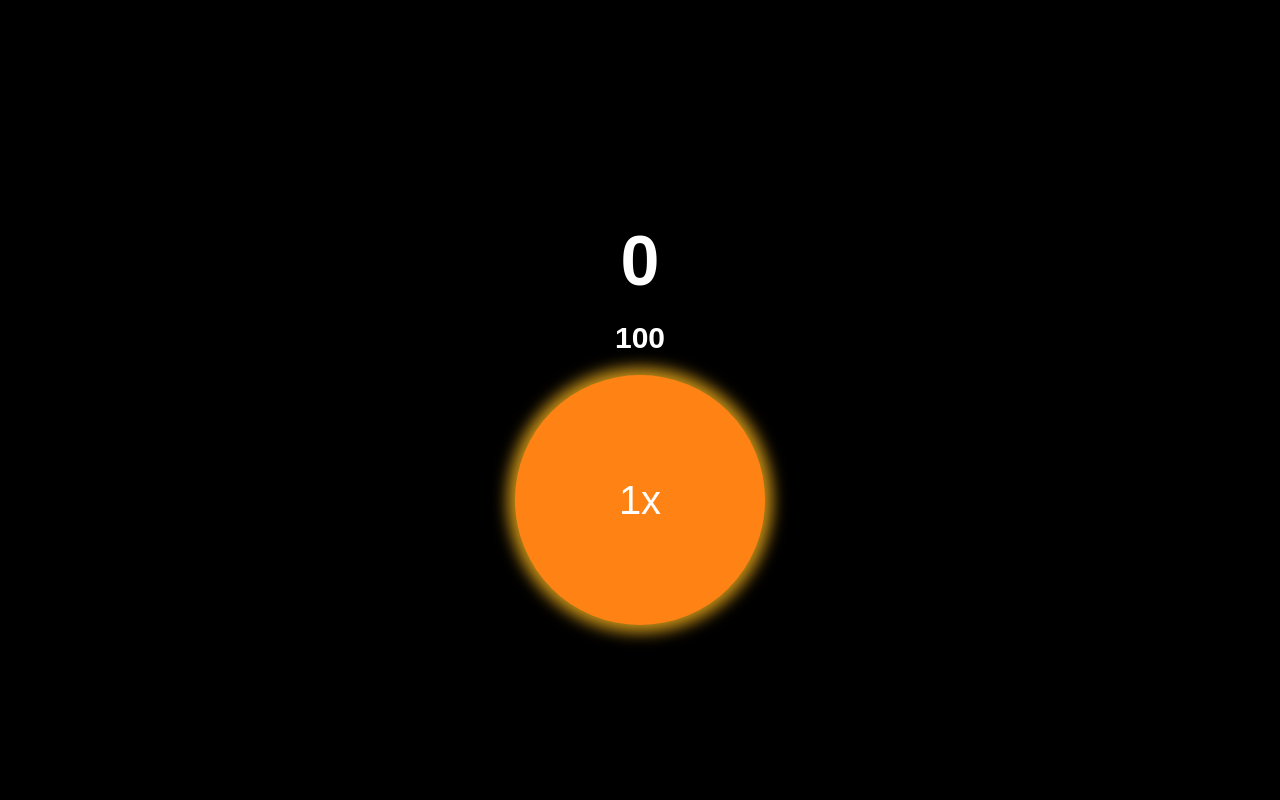
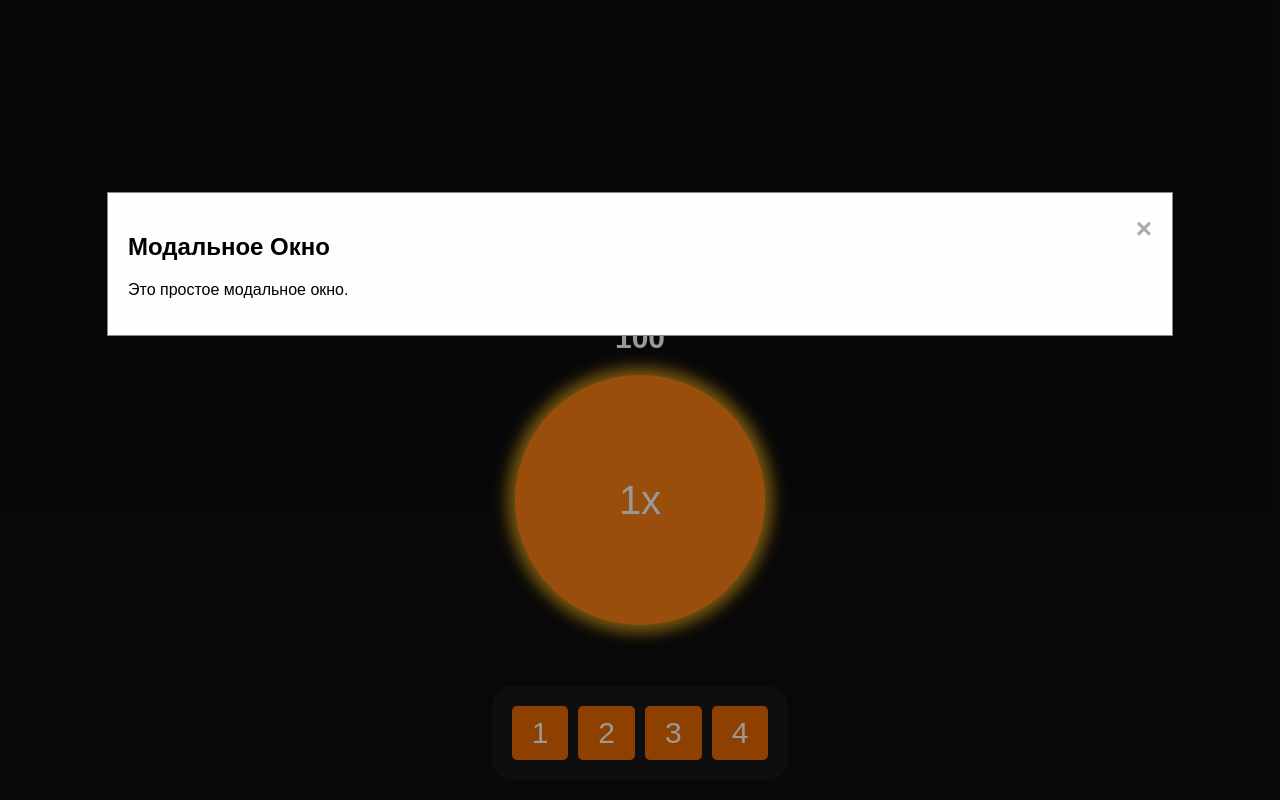
Before and after one commit to Allkrivtim/Crypto-Lab, a FastAPI app: page / in a window 1280 px wide. Run offline with FastAPI, Linux system fonts and the light colour scheme.

Commit message:
0.1.0.1
Добавлено модальное окно и блок кнопок навигации

```diff
--- a/app/static/script.js
+++ b/app/static/script.js
@@ -1,6 +1,9 @@
 const button_elm = document.getElementById("mine_button");
 const score_elm = document.getElementById("score");
 const energy_elm = document.getElementById("energy");
+const modal = document.getElementById("myModal");
+const btn = document.getElementById("btn_1");
+const span = document.getElementsByClassName("close")[0];
 
 let clicks = 0;
 let wait = 0;
@@ -80,3 +83,17 @@ function send_tokens() {
   clicks = 0;
 }
 setInterval(regenerateEnergy, 1000);
+
+btn.onclick = function () {
+  modal.style.display = "block";
+};
+
+span.onclick = function () {
+  modal.style.display = "none";
+};
+
+window.onclick = function (event) {
+  if (event.target === modal) {
+    modal.style.display = "none";
+  }
+};
--- a/app/static/styles.css
+++ b/app/static/styles.css
@@ -5,7 +5,7 @@ body {
   align-items: center;
   height: 100vh;
   margin: 0;
-  background-color: #000000;
+  background-color: #0d0d0d;
   flex-direction: column;
 }
 
@@ -104,3 +104,60 @@ body {
     box-shadow: 0 0 10px 2px rgba(255, 186, 30, 0.5);
   }
 }
+
+.button-container {
+  display: flex;
+  position: fixed;
+  bottom: 20px;
+  flex-direction: row;
+  gap: 10px;
+  padding: 20px;
+  border: 0px;
+  border-radius: 20px;
+  background-color: #171717;
+}
+
+.button {
+  padding: 10px 20px;
+  border: none;
+  border-radius: 5px;
+  background-color: #ec6a00;
+  color: white;
+  font-size: 30px;
+}
+
+.modal {
+  position: fixed;
+  z-index: 1;
+  left: 0;
+  top: 0;
+  width: 100%;
+  height: 100%;
+  overflow: auto;
+  background-color: rgb(255, 255, 255);
+  background-color: rgba(0, 0, 0, 0.4);
+}
+
+.modal-content {
+  background-color: #fefefe;
+  margin: 15% auto;
+  /* 15% сверху и по центру */
+  padding: 20px;
+  border: 1px solid #888;
+  width: 80%;
+  /* Ширина */
+}
+
+.close {
+  color: #aaa;
+  float: right;
+  font-size: 28px;
+  font-weight: bold;
+}
+
+.close:hover,
+.close:focus {
+  color: black;
+  text-decoration: none;
+  cursor: pointer;
+}
--- a/app/templates/index.html
+++ b/app/templates/index.html
@@ -17,6 +17,19 @@
     <h1 class='energy' id='energy'>100</h1>
     <button name='button' id='mine_button' class="mine_button">1x</button>
   </div>
+  <div class="button-container">
+    <button class="button" id="btn_1">1</button>
+    <button class="button">2</button>
+    <button class="button">3</button>
+    <button class="button">4</button>
+  </div>
+  <div id="myModal" class="modal">
+    <div class="modal-content">
+      <span class="close">&times;</span>
+      <h2>Модальное Окно</h2>
+      <p>Это простое модальное окно.</p>
+    </div>
+  </div>
   <script src="static/script.js" async defer></script>
 </body>
 
```
